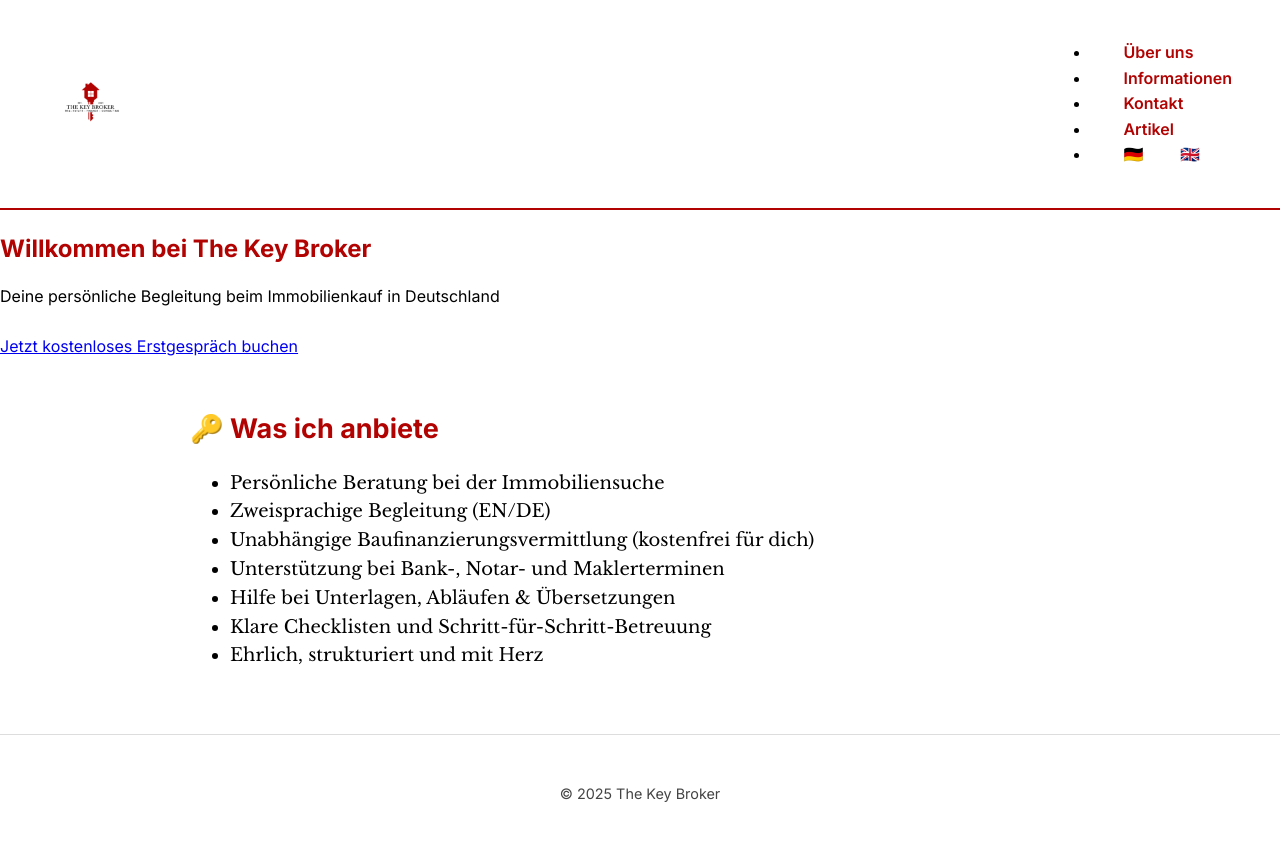
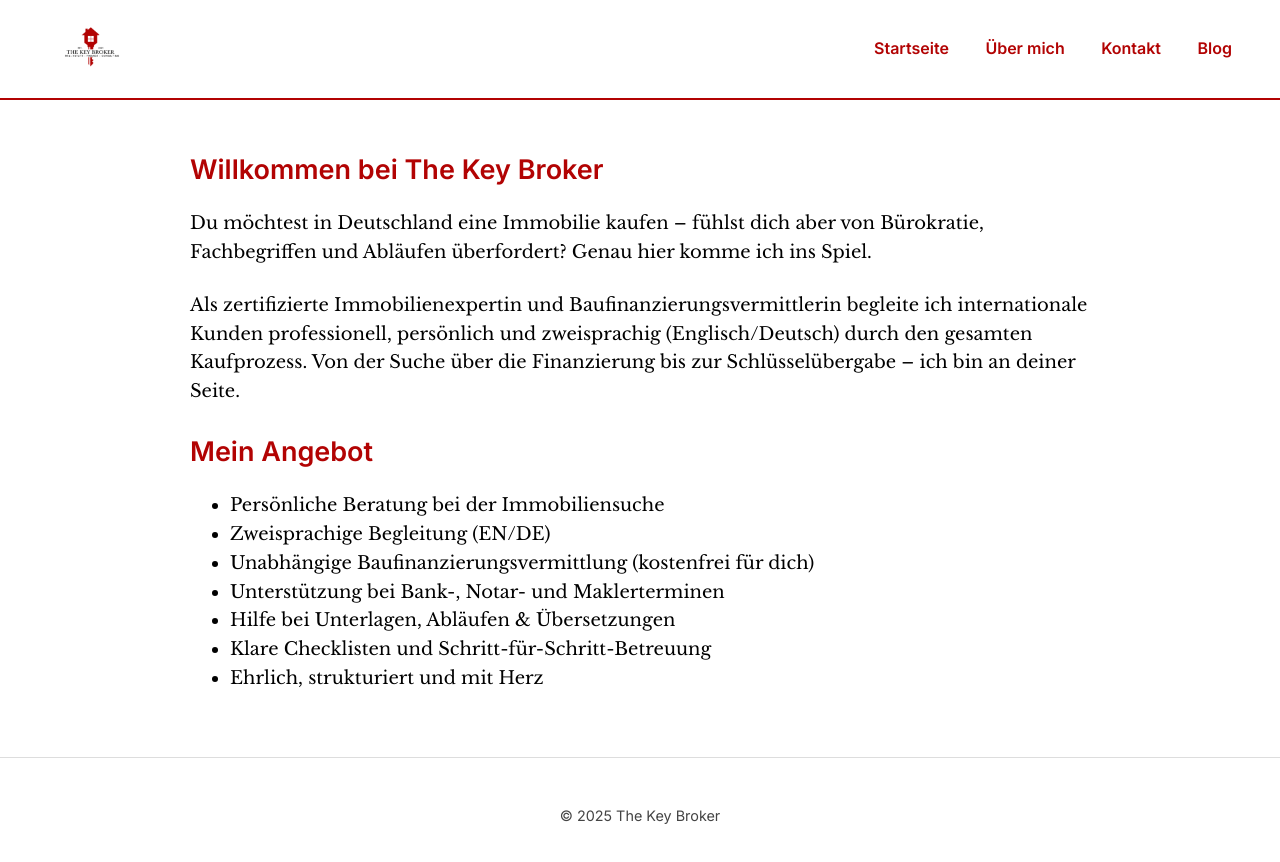
Before and after one commit to valerieramsey/meine-website, a plain HTML site: page index.html in a window 1280 px wide. Drawn offline with nearby package versions, Linux system fonts and the light colour scheme.

Commit message:
Update index.html

```diff
--- a/index.html
+++ b/index.html
@@ -1,43 +1,37 @@
 <!DOCTYPE html>
 <html lang="de">
 <head>
+  <meta charset="UTF-8" />
+  <meta name="viewport" content="width=device-width, initial-scale=1" />
+  <title>The Key Broker – Persönliche Begleitung beim Immobilienkauf</title>
+
+  <!-- Google Fonts -->
   <link href="https://fonts.googleapis.com/css2?family=Inter:wght@400;600&family=Libre+Baskerville&display=swap" rel="stylesheet" />
-  <meta charset="UTF-8" />
-  <title>The Key Broker</title>
-  <link rel="stylesheet" href="styles.css">
-  <link href="https://fonts.googleapis.com/css2?family=Inter:wght@400;700&family=Libre+Baskerville&display=swap" rel="stylesheet">
+
+  <!-- CSS -->
+  <link rel="stylesheet" href="styles.css" />
 </head>
 <body>
-  <header class="navbar">
-    <img src="LOGO.png" alt="The Key Broker Logo" class="logo" />
+
+  <header>
+    <img src="logo.png" alt="The Key Broker Logo" />
     <nav>
-      <ul class="nav-links">
-        <li><a href="#about">Über uns</a></li>
-        <li><a href="#info">Informationen</a></li>
-        <li><a href="#contact">Kontakt</a></li>
-        <li><a href="#articles">Artikel</a></li>
-        <li class="lang-switch">
-          <a href="#" onclick="switchLang('de')">🇩🇪</a>
-          <a href="#" onclick="switchLang('en')">🇬🇧</a>
-        </li>
-      </ul>
+      <a href="index.html">Startseite</a>
+      <a href="ueber-mich.html">Über mich</a>
+      <a href="kontakt.html">Kontakt</a>
+      <a href="blog.html">Blog</a>
     </nav>
   </header>
 
-  <section class="hero">
-    <div class="hero-overlay">
-      <div class="hero-text">
-        <h1 id="hero-title">Willkommen bei The Key Broker</h1>
-        <p id="hero-subtitle">Deine persönliche Begleitung beim Immobilienkauf in Deutschland</p>
-        <a href="#contact" class="cta">Jetzt kostenloses Erstgespräch buchen</a>
-      </div>
-    </div>
-  </section>
+  <main>
+    <section>
+      <h1>Willkommen bei The Key Broker</h1>
+      <p>Du möchtest in Deutschland eine Immobilie kaufen – fühlst dich aber von Bürokratie, Fachbegriffen und Abläufen überfordert? Genau hier komme ich ins Spiel.</p>
 
-  <main class="content">
-    <section class="text-section" id="about">
-      <h2>🔑 Was ich anbiete</h2>
-      <ul id="service-list">
+      <p>Als zertifizierte Immobilienexpertin und Baufinanzierungsvermittlerin begleite ich internationale Kunden professionell, persönlich und zweisprachig (Englisch/Deutsch) durch den gesamten Kaufprozess. Von der Suche über die Finanzierung bis zur Schlüsselübergabe – ich bin an deiner Seite.</p>
+
+      <h2>Mein Angebot</h2>
+      <ul>
         <li>Persönliche Beratung bei der Immobiliensuche</li>
         <li>Zweisprachige Begleitung (EN/DE)</li>
         <li>Unabhängige Baufinanzierungsvermittlung (kostenfrei für dich)</li>
@@ -49,54 +43,9 @@
     </section>
   </main>
 
-  <footer class="footer">
-    <p>&copy; 2025 The Key Broker</p>
+  <footer>
+    <p>© 2025 The Key Broker</p>
   </footer>
 
-  <script>
-    const de = {
-      title: "Willkommen bei The Key Broker",
-      subtitle: "Deine persönliche Begleitung beim Immobilienkauf in Deutschland",
-      button: "Jetzt kostenloses Erstgespräch buchen",
-      list: [
-        "Persönliche Beratung bei der Immobiliensuche",
-        "Zweisprachige Begleitung (EN/DE)",
-        "Unabhängige Baufinanzierungsvermittlung (kostenfrei für dich)",
-        "Unterstützung bei Bank-, Notar- und Maklerterminen",
-        "Hilfe bei Unterlagen, Abläufen & Übersetzungen",
-        "Klare Checklisten und Schritt-für-Schritt-Betreuung",
-        "Ehrlich, strukturiert und mit Herz"
-      ]
-    };
-    const en = {
-      title: "Welcome to The Key Broker",
-      subtitle: "Your trusted partner for buying property in Germany",
-      button: "Book a free consultation",
-      list: [
-        "Personal consulting for your home search",
-        "Bilingual support (EN/DE) throughout the process",
-        "Independent mortgage brokerage (at no cost to you)",
-        "Coordination with agents, banks, notaries & more",
-        "Help with paperwork, appointments, and translations",
-        "Checklists, timelines, and step-by-step explanations",
-        "Transparent, caring, and experienced service"
-      ]
-    };
-
-    function switchLang(lang) {
-      const content = lang === 'en' ? en : de;
-      document.getElementById('hero-title').textContent = content.title;
-      document.getElementById('hero-subtitle').textContent = content.subtitle;
-      document.querySelector('.cta').textContent = content.button;
-
-      const ul = document.getElementById('service-list');
-      ul.innerHTML = '';
-      content.list.forEach(item => {
-        const li = document.createElement('li');
-        li.textContent = item;
-        ul.appendChild(li);
-      });
-    }
-  </script>
 </body>
 </html>
```
